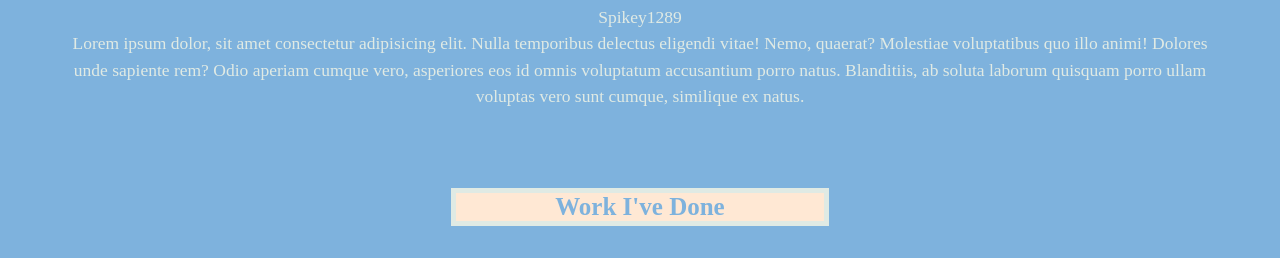
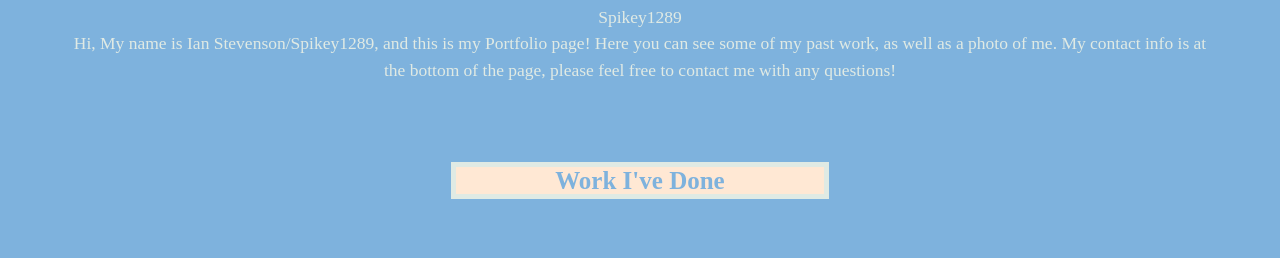
Before and after one commit to Spikey1289/Spikeys-Portfolio, a plain HTML site: page index.html in a window 1280 px wide. Shown: the part 522-780 px from the top of the page. Drawn offline with Linux system fonts and the light colour scheme.

Commit message:
replaced lorem in bio

```diff
--- a/index.html
+++ b/index.html
@@ -44,7 +44,7 @@
                 </figcaption>
             </figure>
             <p>
-                Lorem ipsum dolor, sit amet consectetur adipisicing elit. Nulla temporibus delectus eligendi vitae! Nemo, quaerat? Molestiae voluptatibus quo illo animi! Dolores unde sapiente rem? Odio aperiam cumque vero, asperiores eos id omnis voluptatum accusantium porro natus. Blanditiis, ab soluta laborum quisquam porro ullam voluptas vero sunt cumque, similique ex natus.
+                Hi, My name is Ian Stevenson/Spikey1289, and this is my Portfolio page! Here you can see some of my past work, as well as a photo of me. My contact info is at the bottom of the page, please feel free to contact me with any questions!
             </p>
         </article>
 
```
